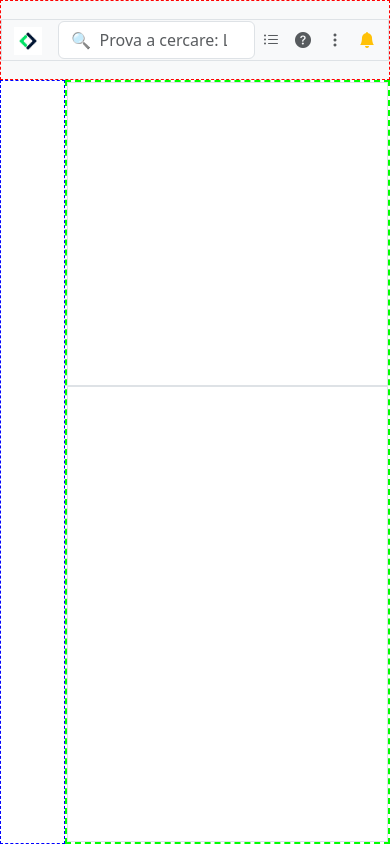
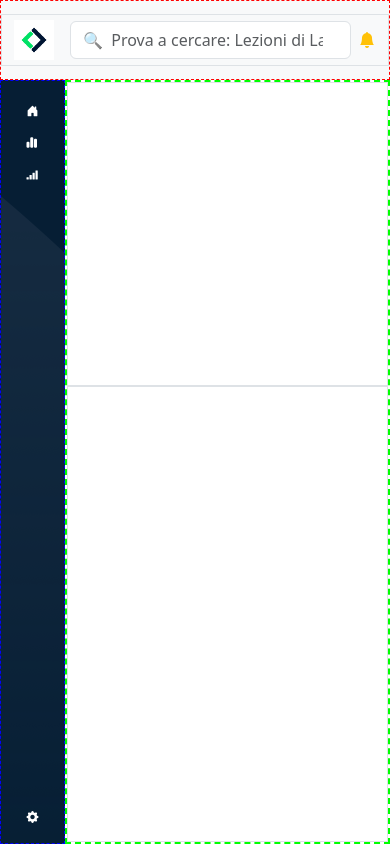
Before and after one commit to federico-casu/html-css-bootstrap-dashboard, a plain HTML site: page index.html in a window 390 px wide. Drawn offline with nearby package versions, Linux system fonts and the light colour scheme.

Commit message:
feat(main): added aside

```diff
--- a/assets/css/style.css
+++ b/assets/css/style.css
@@ -31,6 +31,19 @@
     margin-top: var(--bs-dropdown-spacer);
 }
 
+aside {
+    background-image: url('../img/sidebar-bg.png');
+    background-color: #061e34;
+}
+
+aside span {
+    font-size: 12px;
+}
+
+aside i {
+    font-size: 12px;
+}
+
 
 
 
--- a/index.html
+++ b/index.html
@@ -11,33 +11,41 @@
     <!-- Bootstrap icons -->
     <link rel="stylesheet" href="https://cdn.jsdelivr.net/npm/bootstrap-icons@1.11.2/font/bootstrap-icons.min.css">
 
+    <!-- Fontawsome -->
+    <link rel='stylesheet' href='https://cdnjs.cloudflare.com/ajax/libs/font-awesome/6.5.1/css/all.css' integrity='sha512-tx5+1LWHez1QiaXlAyDwzdBTfDjX07GMapQoFTS74wkcPMsI3So0KYmFe6EHZjI8+eSG0ljBlAQc3PQ5BTaZtQ==' crossorigin='anonymous'/>
+
     <!-- My style sheet -->
     <link rel="stylesheet" href="./assets/css/style.css">
 
 </head>
 <body>
     <div class="dashboard container-fluid vh-100 p-0">
-
+        <!-- dashboard top -->
         <header class="dashboard_top d-flex">
-
             <nav class="navbar bg-body-tertiary w-100">
                 <div class="container-fluid flex-nowrap border">
+                    <!-- logo -->
                     <a class="navbar-brand d-lg-none" href="#">
                         <img src="./assets/img/mobile-logo.png" alt="Boolean" class="img-fluid" width="50">
                     </a>
+                    <!-- logo lg -->
                     <a class="navbar-brand d-none d-lg-block" href="#">
                         <img src="./assets/img/logo.svg" alt="Boolean" class="img-fluid" width="100px">
                     </a>
+                    <!-- input search -->
                     <form class="d-flex w-100" role="search">
                         <input class="form-control me-2" type="search" placeholder="&#128269;  Prova a cercare: Lezioni di Laravel" aria-label="Search">
                     </form>
+                    <!-- buttons -->
                     <div class="btn-group align-items-center gap-3">
-                        <i class="bi bi-list-ul text-body-secondary"></i>
-                        <i class="bi bi-question-circle-fill text-body-secondary"></i>
-                        <i class="bi bi-three-dots-vertical text-body-secondary"></i>
+                        <i class="bi bi-list-ul text-body-secondary d-none d-lg-block"></i>
+                        <i class="bi bi-question-circle-fill text-body-secondary d-none d-lg-block"></i>
+                        <i class="bi bi-three-dots-vertical text-body-secondary d-none d-lg-block"></i>
+                        <!-- button with dropdown -->
                         <button type="button" class="btn text-warning p-0" data-bs-toggle="dropdown" data-bs-display="static" aria-expanded="false">
-                        <i class="bi bi-bell-fill"></i>
+                            <i class="bi bi-bell-fill"></i>
                         </button>
+                        <!-- dropdown menu list -->
                         <ul class="dropdown-menu dropdown-menu">
                             <li><button class="dropdown-item" type="button">Action</button></li>
                             <li><button class="dropdown-item" type="button">Another action</button></li>
@@ -46,15 +54,23 @@
                     </div>
                 </div>
             </nav>
-
         </header>
 
+        <!-- dashboard bottom -->
         <main class="dashboard_bottom row mw-100 w-100 m-0">
-
-            <aside class="dashboard_bottom_left col-2 col-md-1">
-
+            <!-- aside nav -->
+            <aside class="dashboard_bottom_left col-2 col-md-1 text-white d-flex flex-column justify-content-between align-items-center pt-3">
+                <ul class="list-unstyled">
+                    <li><i class="bi bi-house-door-fill"></i> <span class="text-capitalize d-none d-lg-inline">home</span></li>
+                    <li class="my-2"><i class="fa-solid fa-chart-simple"></i> <span class="text-capitalize d-none d-lg-inline">stats</span></li>
+                    <li><i class="bi bi-reception-4"></i> <span class="text-capitalize d-none d-lg-inline">signals</span></li>
+                </ul>
+                <ul class="list-unstyled">
+                    <li><i class="bi bi-gear-fill"></i> <span class="text-capitalize d-none d-lg-inline">admin</span></li>
+                </ul>
             </aside>
 
+            <!-- dashboard body -->
             <div class="dashboard_bottom_right col-10 col-md-11 p-0">
                 <div class="dashboard_bottom_right_top border">
 
@@ -67,12 +83,6 @@
             </div>
 
         </main>
-
-
-
-
-
-
     </div>
 
 
```
